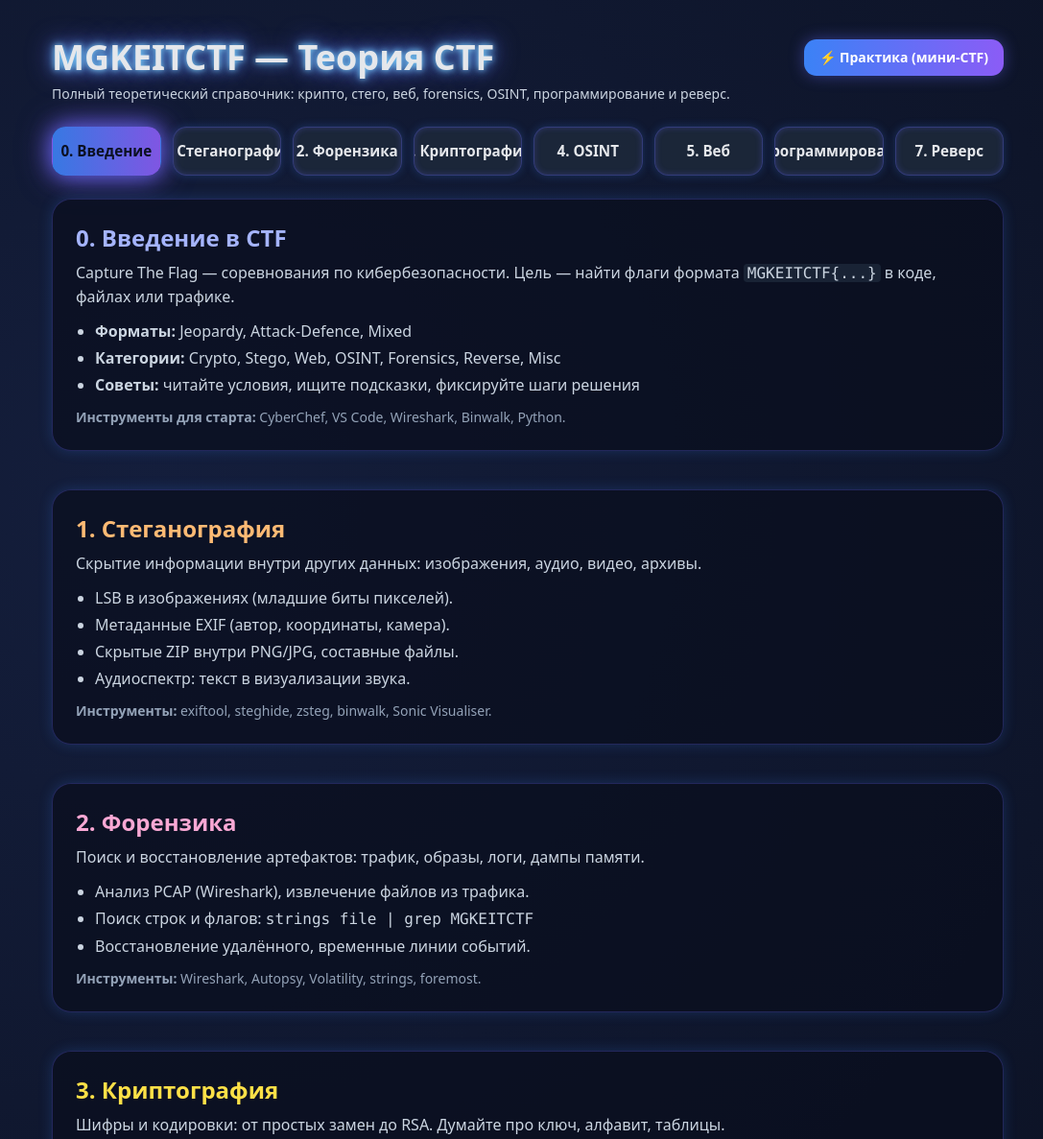
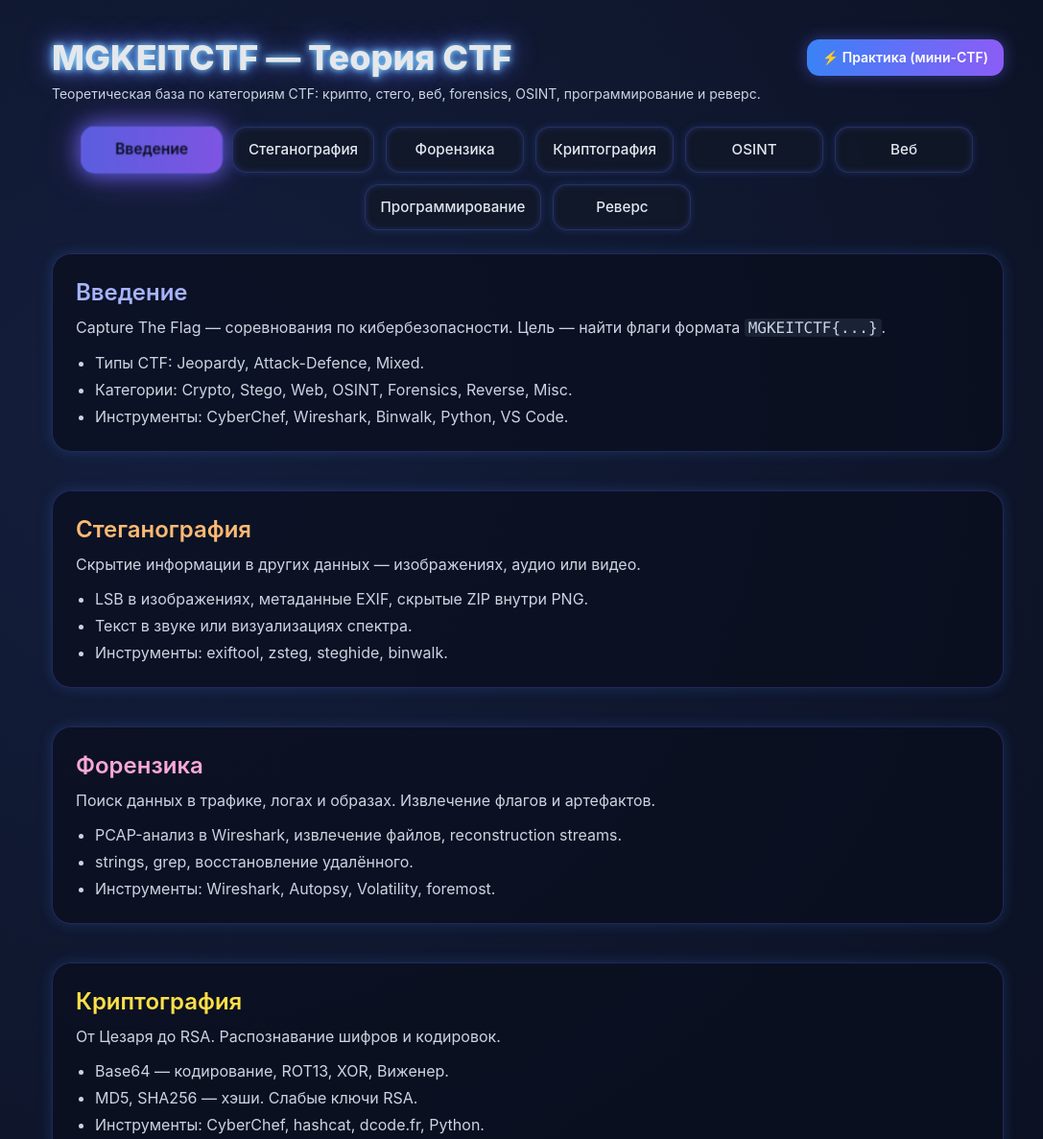
Before and after one commit to OlgaMokrushina/mgkeitctf-site, a plain HTML site: page theory.html in a window 1280 px wide. Shown: the top 1187 px of the page at 96% size, without its empty margins (90-1177 px from the left). Drawn offline with nearby package versions, Linux system fonts and the light colour scheme.

Commit message:
Update theory.html

```diff
--- a/theory.html
+++ b/theory.html
@@ -3,213 +3,232 @@
 <head>
   <meta charset="utf-8" />
   <meta name="viewport" content="width=device-width, initial-scale=1" />
-  <title>MGKEITCTF — Теория CTF (неон)</title>
+  <title>MGKEITCTF — Теория CTF</title>
   <script src="https://cdn.tailwindcss.com"></script>
+
   <style>
     html { scroll-behavior: smooth; }
 
-    /* Фон и базовые цвета — в стиле index.html */
-    body{
+    body {
       background: radial-gradient(circle at 20% 20%, #141e3c 0%, #0a0f1e 70%);
-      color:#e5e7eb;
-      font-family: ui-sans-serif, system-ui, -apple-system, "Segoe UI", Roboto, Inter, "Helvetica Neue", Arial;
+      color: #e5e7eb;
+      font-family: "Inter", system-ui, -apple-system, "Segoe UI", Roboto;
+      overflow-x: hidden;
     }
 
-    /* Неоновая типографика */
-    .neon-text{
+    .neon-text {
       text-shadow: 0 0 6px #7dd3fc, 0 0 14px #60a5fa, 0 0 28px #6366f1;
     }
 
-    /* Карточки-разделы */
-    .neon-card{
-      background: rgba(10, 15, 30, .72);
-      border: 1px solid rgba(99,102,241,.28);
-      border-radius: 1.25rem;
-      box-shadow: 0 0 14px rgba(59,130,246,.22);
-      transition: transform .2s ease, box-shadow .3s ease;
-    }
-    .neon-card:hover{
-      transform: translateY(-3px);
-      box-shadow: 0 0 22px rgba(99,102,241,.55), 0 0 36px rgba(139,92,246,.35);
+    .neon-link {
+      background: linear-gradient(90deg, #3b82f6, #8b5cf6);
+      color: #fff;
+      border-radius: 0.8rem;
+      padding: 0.55rem 1rem;
+      font-weight: 600;
+      box-shadow: 0 0 16px rgba(99, 102, 241, 0.45);
+      transition: transform 0.2s ease, box-shadow 0.25s ease;
+      text-decoration: none;
     }
 
-    /* Кнопка в шапке */
-    .neon-link{
-      background: linear-gradient(90deg,#3b82f6,#8b5cf6);
-      color:#fff; border-radius: .8rem; padding:.55rem 1rem; font-weight:600;
-      box-shadow: 0 0 16px rgba(99,102,241,.45);
-      transition: transform .2s ease, box-shadow .25s ease;
-      text-decoration: none;
-    }
-    .neon-link:hover{ transform:translateY(-1px) scale(1.03); box-shadow:0 0 28px rgba(139,92,246,.6), 0 0 20px rgba(59,130,246,.4); }
-
-    /* Ровные навигационные кнопки */
-    .nav-btn{
-      display:flex; align-items:center; justify-content:center;
-      height:3.2rem; padding:0 .6rem; text-align:center;
-      font-size:.95rem; font-weight:600; color:#e5e7eb; text-decoration:none;
-      border-radius:.9rem;
-      background: rgba(30,41,59,.86);
-      border:1px solid rgba(99,102,241,.35);
-      box-shadow: inset 0 0 6px rgba(99,102,241,.28), 0 0 10px rgba(59,130,246,.25);
-      transition: all .22s ease;
-      white-space:nowrap; overflow:hidden; text-overflow:ellipsis;
-    }
-    .nav-btn:hover{
-      background: rgba(99,102,241,.78);
-      color:#fff; transform: translateY(-2px);
-      box-shadow:0 0 14px rgba(99,102,241,.65), 0 0 24px rgba(139,92,246,.6);
-    }
-    .nav-btn.active{
-      background: linear-gradient(90deg, rgba(59,130,246,.9), rgba(139,92,246,.9));
-      color:#0b1022; border-color: transparent;
-      box-shadow:0 0 22px rgba(99,102,241,.9), 0 0 34px rgba(139,92,246,.6);
+    .neon-link:hover {
+      transform: translateY(-1px) scale(1.03);
+      box-shadow: 0 0 28px rgba(139, 92, 246, 0.6),
+                  0 0 20px rgba(59, 130, 246, 0.4);
     }
 
-    /* Анимация появления */
-    .fade{ animation:fadeIn .55s ease-out both; }
-    @keyframes fadeIn{ from{opacity:0; transform:translateY(14px)} to{opacity:1; transform:none} }
+    /* навигация */
+    .nav-btn {
+      display: inline-flex;
+      align-items: center;
+      justify-content: center;
+      height: 3rem;
+      min-width: 9rem;
+      padding: 0 1rem;
+      color: #e2e8f0;
+      font-weight: 500;
+      font-size: 0.95rem;
+      text-decoration: none;
+      background: rgba(17, 24, 39, 0.75);
+      border: 1px solid rgba(99, 102, 241, 0.3);
+      border-radius: 0.9rem;
+      box-shadow: inset 0 0 6px rgba(99, 102, 241, 0.25),
+                  0 0 8px rgba(59, 130, 246, 0.2);
+      backdrop-filter: blur(6px);
+      transition: all 0.25s ease;
+    }
+
+    .nav-btn:hover {
+      color: #fff;
+      background: rgba(99, 102, 241, 0.35);
+      box-shadow: 0 0 14px rgba(99, 102, 241, 0.7),
+                  0 0 24px rgba(139, 92, 246, 0.5);
+      transform: translateY(-2px);
+    }
+
+    .nav-btn.active {
+      background: linear-gradient(90deg, rgba(99,102,241,0.9), rgba(139,92,246,0.9));
+      color: #0b1022;
+      font-weight: 600;
+      box-shadow: 0 0 20px rgba(99,102,241,.8),
+                  0 0 36px rgba(139,92,246,.6);
+      transform: scale(1.03);
+    }
+
+    .neon-card {
+      background: rgba(10, 15, 30, 0.72);
+      border: 1px solid rgba(99, 102, 241, 0.28);
+      border-radius: 1.25rem;
+      box-shadow: 0 0 14px rgba(59, 130, 246, 0.22);
+      transition: transform 0.2s ease, box-shadow 0.3s ease;
+    }
+
+    .neon-card:hover {
+      transform: translateY(-3px);
+      box-shadow: 0 0 22px rgba(99, 102, 241, 0.55),
+                  0 0 36px rgba(139, 92, 246, 0.35);
+    }
+
+    .fade { animation: fadeIn 0.55s ease-out both; }
+    @keyframes fadeIn {
+      from { opacity: 0; transform: translateY(14px); }
+      to { opacity: 1; transform: none; }
+    }
   </style>
 </head>
 
 <body class="min-h-screen">
 
-  <!-- ШАПКА -->
+  <!-- Шапка -->
   <header class="max-w-5xl mx-auto px-4 pt-10 pb-6">
     <div class="flex flex-col md:flex-row md:items-center md:justify-between gap-3">
-      <h1 class="text-3xl md:text-4xl font-extrabold neon-text">MGKEITCTF — Теория CTF</h1>
+      <h1 class="text-3xl md:text-4xl font-extrabold neon-text">
+        MGKEITCTF — Теория CTF
+      </h1>
       <a href="index.html" class="neon-link text-sm">⚡ Практика (мини-CTF)</a>
     </div>
     <p class="mt-2 text-slate-300 text-sm">
-      Полный теоретический справочник: крипто, стего, веб, forensics, OSINT, программирование и реверс.
+      Теоретическая база по категориям CTF: крипто, стего, веб, forensics, OSINT, программирование и реверс.
     </p>
   </header>
 
-  <!-- ОГЛАВЛЕНИЕ -->
+  <!-- Навигация -->
   <nav class="max-w-5xl mx-auto px-4 pb-6">
-    <div class="grid grid-cols-2 sm:grid-cols-4 md:grid-cols-8 gap-3">
-      <a href="#intro"     class="nav-btn" id="nav-intro">0. Введение</a>
-      <a href="#stego"     class="nav-btn" id="nav-stego">1. Стеганография</a>
-      <a href="#forensics" class="nav-btn" id="nav-forensics">2. Форензика</a>
-      <a href="#crypto"    class="nav-btn" id="nav-crypto">3. Криптография</a>
-      <a href="#osint"     class="nav-btn" id="nav-osint">4. OSINT</a>
-      <a href="#web"       class="nav-btn" id="nav-web">5. Веб</a>
-      <a href="#prog"      class="nav-btn" id="nav-prog">6. Программирование</a>
-      <a href="#reverse"   class="nav-btn" id="nav-reverse">7. Реверс</a>
+    <div class="flex flex-wrap justify-center gap-3">
+      <a href="#intro"     class="nav-btn" id="nav-intro">Введение</a>
+      <a href="#stego"     class="nav-btn" id="nav-stego">Стеганография</a>
+      <a href="#forensics" class="nav-btn" id="nav-forensics">Форензика</a>
+      <a href="#crypto"    class="nav-btn" id="nav-crypto">Криптография</a>
+      <a href="#osint"     class="nav-btn" id="nav-osint">OSINT</a>
+      <a href="#web"       class="nav-btn" id="nav-web">Веб</a>
+      <a href="#prog"      class="nav-btn" id="nav-prog">Программирование</a>
+      <a href="#reverse"   class="nav-btn" id="nav-reverse">Реверс</a>
     </div>
   </nav>
 
-  <!-- КОНТЕНТ -->
+  <!-- Контент -->
   <main class="max-w-5xl mx-auto px-4 pb-14 space-y-10">
 
-    <!-- 0 -->
     <section id="intro" class="neon-card p-6 fade">
-      <h2 class="text-indigo-300 text-2xl font-semibold mb-2">0. Введение в CTF</h2>
+      <h2 class="text-indigo-300 text-2xl font-semibold mb-2">Введение</h2>
       <p class="text-slate-300 mb-3">
         Capture The Flag — соревнования по кибербезопасности. Цель — найти флаги формата
-        <code class="bg-slate-800/80 px-1 rounded">MGKEITCTF{...}</code> в коде, файлах или трафике.
+        <code class="bg-slate-800/80 px-1 rounded">MGKEITCTF{...}</code>.
       </p>
       <ul class="list-disc ml-5 space-y-1 text-slate-300">
-        <li><b>Форматы:</b> Jeopardy, Attack-Defence, Mixed</li>
-        <li><b>Категории:</b> Crypto, Stego, Web, OSINT, Forensics, Reverse, Misc</li>
-        <li><b>Советы:</b> читайте условия, ищите подсказки, фиксируйте шаги решения</li>
+        <li>Типы CTF: Jeopardy, Attack-Defence, Mixed.</li>
+        <li>Категории: Crypto, Stego, Web, OSINT, Forensics, Reverse, Misc.</li>
+        <li>Инструменты: CyberChef, Wireshark, Binwalk, Python, VS Code.</li>
       </ul>
-      <p class="mt-3 text-sm text-slate-400"><b>Инструменты для старта:</b> CyberChef, VS Code, Wireshark, Binwalk, Python.</p>
     </section>
 
-    <!-- 1 -->
     <section id="stego" class="neon-card p-6 fade">
-      <h2 class="text-orange-300 text-2xl font-semibold mb-2">1. Стеганография</h2>
-      <p class="text-slate-300 mb-3">Скрытие информации внутри других данных: изображения, аудио, видео, архивы.</p>
-      <ul class="list-disc ml-5 space-y-1 text-slate-300">
-        <li>LSB в изображениях (младшие биты пикселей).</li>
-        <li>Метаданные EXIF (автор, координаты, камера).</li>
-        <li>Скрытые ZIP внутри PNG/JPG, составные файлы.</li>
-        <li>Аудиоспектр: текст в визуализации звука.</li>
+      <h2 class="text-orange-300 text-2xl font-semibold mb-2">Стеганография</h2>
+      <p class="text-slate-300 mb-3">
+        Скрытие информации в других данных — изображениях, аудио или видео.
+      </p>
+      <ul class="list-disc ml-5 text-slate-300 space-y-1">
+        <li>LSB в изображениях, метаданные EXIF, скрытые ZIP внутри PNG.</li>
+        <li>Текст в звуке или визуализациях спектра.</li>
+        <li>Инструменты: exiftool, zsteg, steghide, binwalk.</li>
       </ul>
-      <p class="mt-3 text-sm text-slate-400"><b>Инструменты:</b> exiftool, steghide, zsteg, binwalk, Sonic Visualiser.</p>
     </section>
 
-    <!-- 2 -->
     <section id="forensics" class="neon-card p-6 fade">
-      <h2 class="text-pink-300 text-2xl font-semibold mb-2">2. Форензика</h2>
-      <p class="text-slate-300 mb-3">Поиск и восстановление артефактов: трафик, образы, логи, дампы памяти.</p>
-      <ul class="list-disc ml-5 space-y-1 text-slate-300">
-        <li>Анализ PCAP (Wireshark), извлечение файлов из трафика.</li>
-        <li>Поиск строк и флагов: <code>strings file | grep MGKEITCTF</code></li>
-        <li>Восстановление удалённого, временные линии событий.</li>
+      <h2 class="text-pink-300 text-2xl font-semibold mb-2">Форензика</h2>
+      <p class="text-slate-300 mb-3">
+        Поиск данных в трафике, логах и образах. Извлечение флагов и артефактов.
+      </p>
+      <ul class="list-disc ml-5 text-slate-300 space-y-1">
+        <li>PCAP-анализ в Wireshark, извлечение файлов, reconstruction streams.</li>
+        <li>strings, grep, восстановление удалённого.</li>
+        <li>Инструменты: Wireshark, Autopsy, Volatility, foremost.</li>
       </ul>
-      <p class="mt-3 text-sm text-slate-400"><b>Инструменты:</b> Wireshark, Autopsy, Volatility, strings, foremost.</p>
     </section>
 
-    <!-- 3 -->
     <section id="crypto" class="neon-card p-6 fade">
-      <h2 class="text-yellow-300 text-2xl font-semibold mb-2">3. Криптография</h2>
-      <p class="text-slate-300 mb-3">Шифры и кодировки: от простых замен до RSA. Думайте про ключ, алфавит, таблицы.</p>
-      <ul class="list-disc ml-5 space-y-1 text-slate-300">
-        <li>Цезарь/ROT/Атбаш, Виженер, XOR (повторяющийся ключ).</li>
-        <li>Base64 — это кодирование, а не шифр.</li>
-        <li>Хэши: MD5/SHA; радужные таблицы, словари.</li>
-        <li>RSA: модули, экспоненты, уязвимые параметры.</li>
+      <h2 class="text-yellow-300 text-2xl font-semibold mb-2">Криптография</h2>
+      <p class="text-slate-300 mb-3">
+        От Цезаря до RSA. Распознавание шифров и кодировок.
+      </p>
+      <ul class="list-disc ml-5 text-slate-300 space-y-1">
+        <li>Base64 — кодирование, ROT13, XOR, Виженер.</li>
+        <li>MD5, SHA256 — хэши. Слабые ключи RSA.</li>
+        <li>Инструменты: CyberChef, hashcat, dcode.fr, Python.</li>
       </ul>
-      <p class="mt-3 text-sm text-slate-400"><b>Инструменты:</b> CyberChef, dcode.fr, hashcat, Python (base64, binascii).</p>
     </section>
 
-    <!-- 4 -->
     <section id="osint" class="neon-card p-6 fade">
-      <h2 class="text-green-300 text-2xl font-semibold mb-2">4. OSINT</h2>
-      <p class="text-slate-300 mb-3">Разведка по открытым источникам: поиск по сайтам, фото, профилям и инфраструктуре.</p>
-      <ul class="list-disc ml-5 space-y-1 text-slate-300">
-        <li>Google Dorking: <code>site:example.com filetype:pdf</code></li>
-        <li>Метаданные EXIF (GPS, автор, устройство).</li>
-        <li>Поиск по картинке (Google, Yandex, TinEye), Shodan, Censys.</li>
+      <h2 class="text-green-300 text-2xl font-semibold mb-2">OSINT</h2>
+      <p class="text-slate-300 mb-3">
+        Разведка по открытым источникам: соцсети, сайты, фото, домены.
+      </p>
+      <ul class="list-disc ml-5 text-slate-300 space-y-1">
+        <li>Google Dorks, EXIF-метаданные, Shodan, TinEye.</li>
+        <li>Инструменты: Exiftool, Shodan, SpiderFoot, theHarvester.</li>
       </ul>
-      <p class="mt-3 text-sm text-slate-400"><b>Инструменты:</b> Exiftool, Shodan, Maltego, SpiderFoot, theHarvester.</p>
     </section>
 
-    <!-- 5 -->
     <section id="web" class="neon-card p-6 fade">
-      <h2 class="text-blue-300 text-2xl font-semibold mb-2">5. Веб-технологии</h2>
-      <p class="text-slate-300 mb-3">Уязвимости сайтов и приёмы анализа HTTP/JS.</p>
-      <ul class="list-disc ml-5 space-y-1 text-slate-300">
-        <li>Просмотр исходника (Ctrl+U), DevTools, Network.</li>
-        <li>SQL-инъекции, XSS, cookies, CORS, заголовки.</li>
-        <li>robots.txt, sitemap.xml, скрытые эндпоинты API.</li>
+      <h2 class="text-blue-300 text-2xl font-semibold mb-2">Веб</h2>
+      <p class="text-slate-300 mb-3">
+        Уязвимости веб-приложений и анализ HTTP.
+      </p>
+      <ul class="list-disc ml-5 text-slate-300 space-y-1">
+        <li>Просмотр исходника (Ctrl+U), DevTools, cookies, robots.txt.</li>
+        <li>SQL-инъекции, XSS, CORS.</li>
+        <li>Инструменты: Burp Suite, Postman, OWASP ZAP.</li>
       </ul>
-      <p class="mt-3 text-sm text-slate-400"><b>Инструменты:</b> Burp Suite, curl, Postman, OWASP ZAP.</p>
     </section>
 
-    <!-- 6 -->
     <section id="prog" class="neon-card p-6 fade">
-      <h2 class="text-cyan-300 text-2xl font-semibold mb-2">6. Программирование</h2>
-      <p class="text-slate-300 mb-3">Автоматизация решения задач и парсинг данных.</p>
-      <ul class="list-disc ml-5 space-y-1 text-slate-300">
-        <li>Python: requests, re, base64, itertools.</li>
-        <li>Bash: конвейеры, grep/sed/awk, jq для JSON.</li>
-        <li>Скрипты для перебора ключей/шифров.</li>
+      <h2 class="text-cyan-300 text-2xl font-semibold mb-2">Программирование</h2>
+      <p class="text-slate-300 mb-3">
+        Скрипты для автоматизации, парсинг данных, анализ алгоритмов.
+      </p>
+      <ul class="list-disc ml-5 text-slate-300 space-y-1">
+        <li>Python, Bash, регулярные выражения, requests.</li>
+        <li>Инструменты: Python3, jq, Node.js.</li>
       </ul>
-      <p class="mt-3 text-sm text-slate-400"><b>Инструменты:</b> Python3, bash, jq, Node.js (по желанию).</p>
     </section>
 
-    <!-- 7 -->
     <section id="reverse" class="neon-card p-6 fade">
-      <h2 class="text-fuchsia-300 text-2xl font-semibold mb-2">7. Реверс-инжиниринг</h2>
-      <p class="text-slate-300 mb-3">Понимание логики программ: как и где проверяется флаг.</p>
-      <ul class="list-disc ml-5 space-y-1 text-slate-300">
-        <li>Поиск строк и функций проверки (strings, Ghidra/IDA).</li>
-        <li>Дизассемблирование, декомпиляция, патчинг.</li>
-        <li>ELF/PE, .NET (dnSpy), Python .pyc (uncompyle).</li>
+      <h2 class="text-fuchsia-300 text-2xl font-semibold mb-2">Реверс</h2>
+      <p class="text-slate-300 mb-3">
+        Анализ программ, поиск проверки флага, дизассемблирование.
+      </p>
+      <ul class="list-disc ml-5 text-slate-300 space-y-1">
+        <li>strings, Ghidra, IDA, dnSpy, radare2.</li>
       </ul>
-      <p class="mt-3 text-sm text-slate-400"><b>Инструменты:</b> Ghidra, IDA Free, radare2, dnSpy.</p>
     </section>
 
   </main>
 
   <footer class="max-w-5xl mx-auto px-4 pb-10 text-center text-slate-400 text-sm">
-    Мастер-класс «Поймай флаг: мини-CTF от MGKEIT». Теория оформлена в неон-стиле.
+    Мастер-класс «Поймай флаг». Теория оформлена в неон-стиле.
   </footer>
 
-  <!-- Подсветка активной кнопки навигации при прокрутке -->
+  <!-- JS: Подсветка активной кнопки -->
   <script>
     const sections = [
       ['intro','nav-intro'],
@@ -226,20 +245,14 @@
     const io = new IntersectionObserver((entries)=>{
       entries.forEach(e=>{
         if(e.isIntersecting){
-          // снимаем актив со всех
           Object.values(navEls).forEach(el=>el.classList.remove('active'));
-          const id = e.target.id;
-          navEls[id]?.classList.add('active');
-          // прокручиваем оглавление, чтобы активная была видна (на узких экранах)
-          navEls[id]?.scrollIntoView({block:'nearest', inline:'center'});
+          navEls[e.target.id]?.classList.add('active');
         }
       });
-    }, { root:null, rootMargin:'-40% 0px -50% 0px', threshold: 0.01 });
+    }, { root:null, rootMargin:'-40% 0px -50% 0px', threshold:0.01 });
 
-    sections.forEach(([id])=>{
-      const s = document.getElementById(id);
-      if(s) io.observe(s);
-    });
+    sections.forEach(([id])=>io.observe(document.getElementById(id)));
   </script>
+
 </body>
 </html>
```
